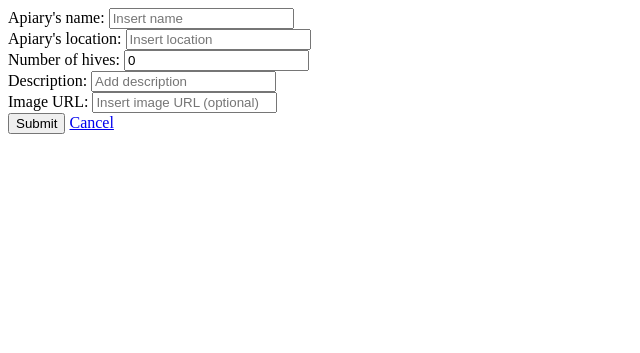
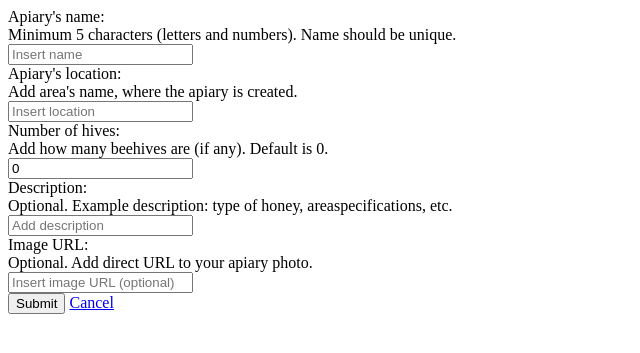
Before and after one commit to VeselinLukov/BeeLifeStatus, a Django app: page /create/ in a window 1280 px wide. Shown: the top 353 px of the page, without its empty margins (0-640 px from the left). Run offline with Django 5.2, Linux system fonts and the light colour scheme.

Commit message:
Updated apiaries model, forms and views. Added Inspections forms. Edited home template.

```diff
--- a/apiaries/forms.py
+++ b/apiaries/forms.py
@@ -41,3 +41,40 @@ class ApiaryBaseForm(forms.ModelForm):
             raise ValidationError("Hives should be a positive number!")
 
         return number_of_hives
+
+
+class ApiaryCreateForm(ApiaryBaseForm):
+    class Meta(ApiaryBaseForm.Meta):
+        help_texts = {
+            'name': "Minimum 5 characters (letters and numbers). Name should be unique.",
+            'location': "Add area's name, where the apiary is created.",
+            'number_of_hives': 'Add how many beehives are (if any). Default is 0.',
+            'apiary_description': 'Optional. Example description: type of honey, area'
+                                  'specifications, etc. ',
+            'image_url': 'Optional. Add direct URL to your apiary photo.'
+        }
+
+
+class ApiaryUpdateForm(ApiaryBaseForm):
+    class Meta(ApiaryBaseForm.Meta):
+
+        widgets = {
+            'name': forms.TextInput(
+                attrs={
+                    'placeholder': 'Insert name',
+                    'readonly': 'readonly',
+                }),
+            'location': forms.TextInput(attrs={'placeholder': 'Insert location'}),
+            'number_of_hives': forms.NumberInput(attrs={'placeholder': 'Insert number of hives'}),
+            'apiary_description': forms.TextInput(attrs={'placeholder': 'Add description'}),
+            'image_url': forms.URLInput(attrs={'placeholder': 'Insert image URL (optional)'})
+        }
+
+        help_texts = {
+            'name': "You can't edit your apiary name.",
+            'location': "Add area's name, where the apiary is created.",
+            'number_of_hives': 'Add how many beehives are (if any). Default is 0.',
+            'apiary_description': 'Optional. Example description: type of honey, area'
+                                  'specifications, etc. ',
+            'image_url': 'Optional. Add direct URL to your apiary photo.'
+        }
--- a/apiaries/models.py
+++ b/apiaries/models.py
@@ -5,8 +5,9 @@ from django.db import models
 class Apiary(models.Model):
     name = models.CharField(
         max_length=50,
+        unique=True,
         validators=[
-            MinLengthValidator(2),
+            MinLengthValidator(5),
             RegexValidator(
                 regex=r'^[A-Za-z0-9]+$',
                 message="Ensure the name contains only letters and numbers!"
--- a/apiaries/views.py
+++ b/apiaries/views.py
@@ -4,7 +4,7 @@ from django.shortcuts import render
 from django.urls import reverse_lazy
 from django.views.generic import CreateView, UpdateView, DeleteView
 
-from apiaries.forms import ApiaryBaseForm
+from apiaries.forms import ApiaryBaseForm, ApiaryCreateForm, ApiaryUpdateForm
 from apiaries.models import Apiary
 
 
@@ -23,7 +23,7 @@ def home_view(request: HttpRequest) -> HttpResponse:
 
 class ApiaryCreateView(CreateView):
     model = Apiary
-    form_class = ApiaryBaseForm
+    form_class = ApiaryCreateForm
     success_url = reverse_lazy('apiaries:home-page')
 
     def form_valid(self, form):
@@ -33,7 +33,7 @@ class ApiaryCreateView(CreateView):
 
 class ApiaryUpdateView(UpdateView):
     model = Apiary
-    form_class = ApiaryBaseForm
+    form_class = ApiaryUpdateForm
     success_url = reverse_lazy('apiaries:home-page')
 
 
--- a/inspections/forms.py
+++ b/inspections/forms.py
@@ -22,6 +22,6 @@ class InspectionsBaseForm(forms.ModelForm):
                 'placeholder': 'Add information about food stores in the beehive',
             }),
             'inspection_notes': forms.Textarea(attrs={
-                'placeholder': 'Add notes during the inspection',
+                'placeholder': 'Add notes (if any) during the inspection',
             }),
         }
--- a/templates/common/home.html
+++ b/templates/common/home.html
@@ -15,6 +15,8 @@
 
             <p>Location: {{ apiary.location }}</p>
             <p>Number of hives: {{ apiary.number_of_hives }}</p>
+            <p>Created at: {{ apiary.created_at|date:"j F Y, H:i" }}</p>
+            <p>Updated at: {{ apiary.updated_at|date:"j F Y, H:i" }}</p>
             <p>Description: {{ apiary.apiary_description }}</p>
             <a href="{% url 'apiaries:apiary-update' apiary.pk %}">Edit</a>
             <a href="{% url 'apiaries:apiary-delete' apiary.pk %}">Delete</a>
```
Also changed, not shown: apiaries/migrations/0006_alter_apiary_name.py (added), apiaries/migrations/0007_alter_apiary_name.py (added).
